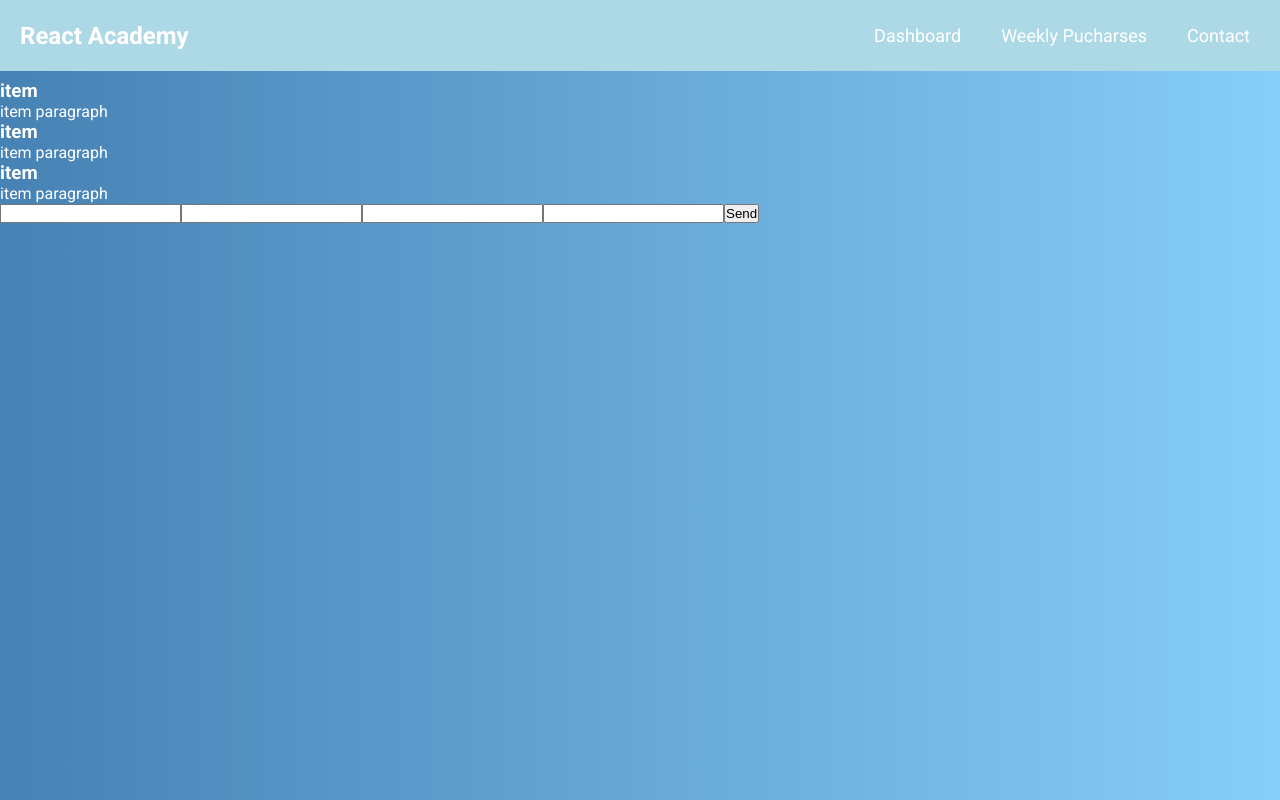
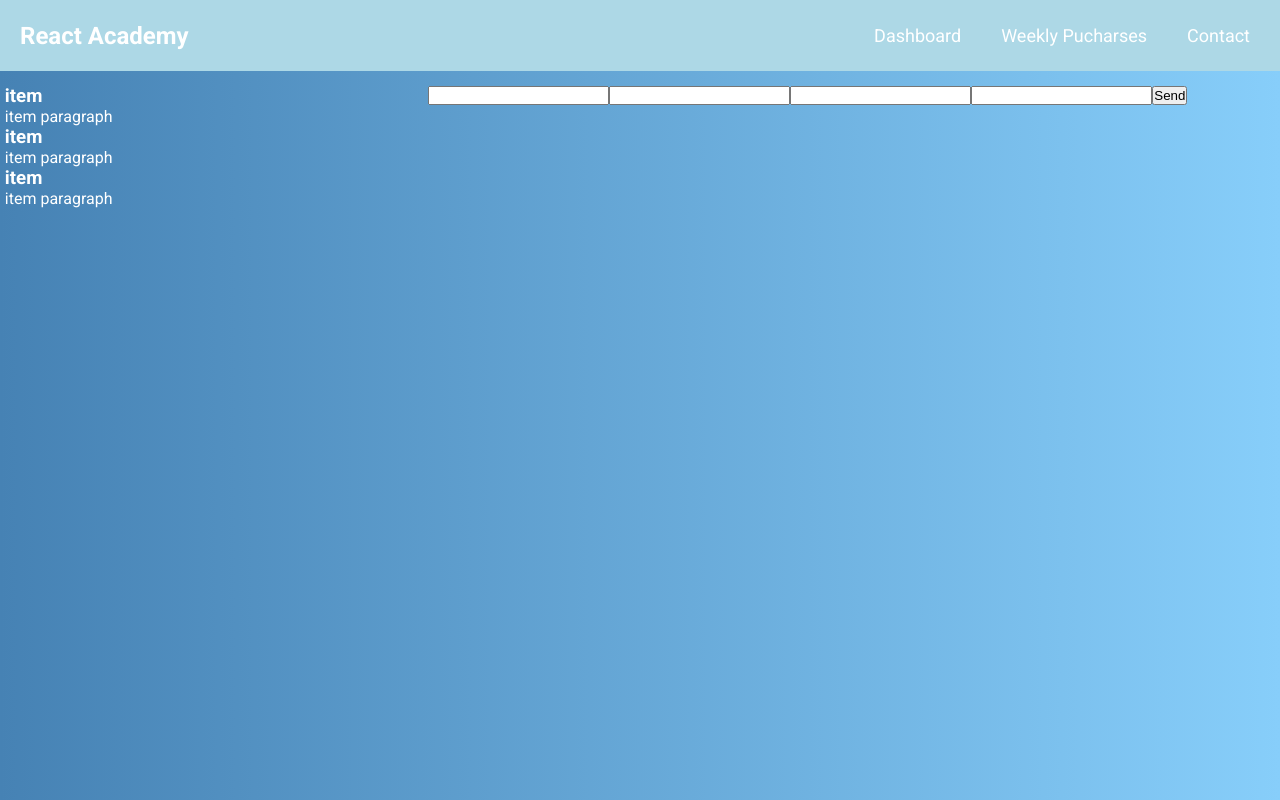
Before and after one commit to Espadv69/Course-2025, a React (Vite) app in the folder Academy-React/: page /contact in a window 1280 px wide. Built offline with nearby package versions, Linux system fonts and the light colour scheme; a web font is replaced by a local one.

Commit message:
Add temporal display grid

```diff
--- a/Academy-React/src/css/Contact.css
+++ b/Academy-React/src/css/Contact.css
@@ -0,0 +1,6 @@
+.grid-contact {
+  padding: .3rem;
+
+  display: grid;
+  grid-template-columns: 1fr 2fr;
+}
```
